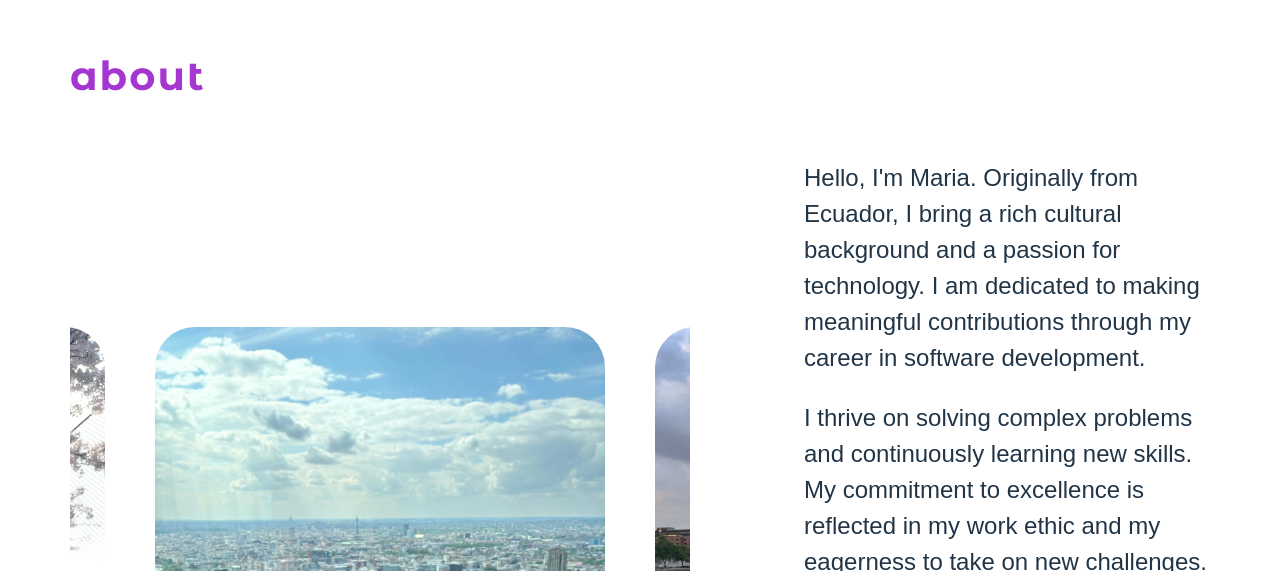
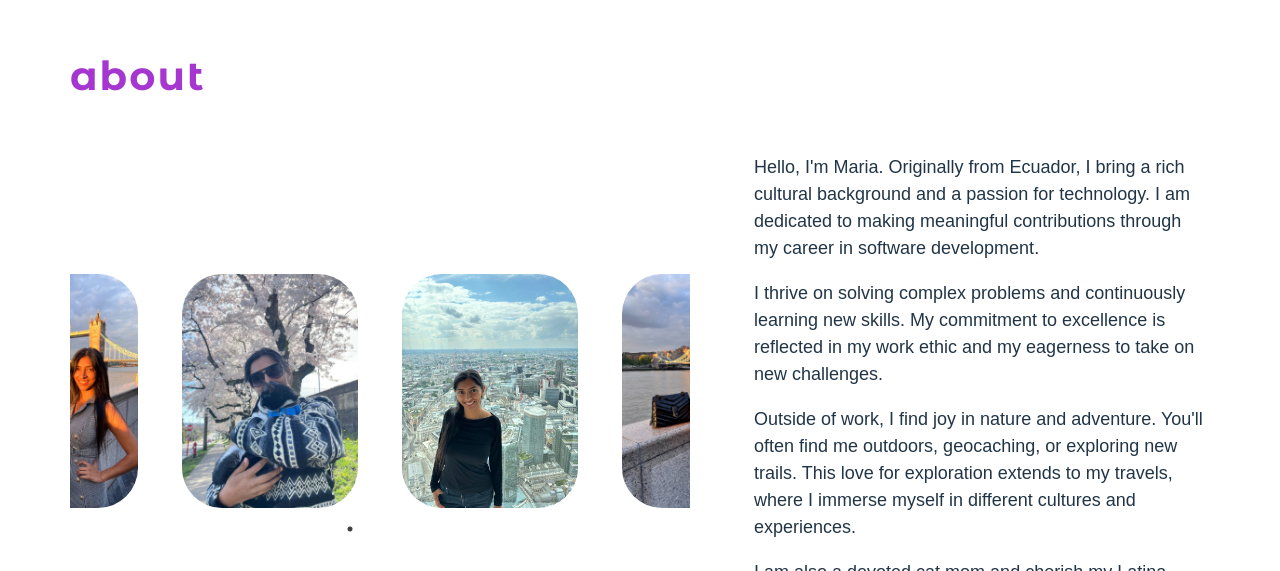
Before and after one commit to MariaVan8/portfolio-react, a React (Vite) app: page / in a window 1280 px wide. Shown: the part 3189-3760 px from the top of the page. Built offline with nearby package versions, Linux system fonts and the light colour scheme.

Commit message:
Fixed img height in carousel

```diff
--- a/src/components/About/About.jsx
+++ b/src/components/About/About.jsx
@@ -35,7 +35,21 @@ function About() {
 				breakpoint: 1240, // Desktop view
 				settings: {
 					slidesToShow: 2,
-					centerPadding: "80px", // Adjust this to create the overlap effect
+					centerPadding: "0px", // Adjust this to create the overlap effect
+				},
+			},
+			{
+				breakpoint: 1600, // Large desktop view
+				settings: {
+					slidesToShow: 2,
+					centerPadding: "90px",
+				},
+			},
+			{
+				breakpoint: 2600, // Large desktop view
+				settings: {
+					slidesToShow: 4,
+					centerPadding: "90px",
 				},
 			},
 		],
@@ -46,6 +60,7 @@ function About() {
 			<div className="spacer">
 				<div className="spacer-line"></div>
 			</div>
+			<div className="about_wrapper">
 				<section
 					className="about"
 					id="about">
@@ -88,7 +103,8 @@ function About() {
 						<p>
 							Hello, I'm Maria. Originally from Ecuador, I bring a rich cultural
 							background and a passion for technology. I am dedicated to making
-						meaningful contributions through my career in software development.
+							meaningful contributions through my career in software
+							development.
 						</p>
 						<p>
 							I thrive on solving complex problems and continuously learning new
@@ -97,8 +113,8 @@ function About() {
 						</p>
 						<p>
 							Outside of work, I find joy in nature and adventure. You'll often
-						find me outdoors, geocaching, or exploring new trails. This love for
-						exploration extends to my travels, where I immerse myself in
+							find me outdoors, geocaching, or exploring new trails. This love
+							for exploration extends to my travels, where I immerse myself in
 							different cultures and experiences.
 						</p>
 						<p>
@@ -109,6 +125,7 @@ function About() {
 						</p>
 					</section>
 				</div>
+			</div>
 			<div className="spacer">
 				<div className="spacer-line"></div>
 			</div>
--- a/src/components/About/About.scss
+++ b/src/components/About/About.scss
@@ -132,6 +132,11 @@
 
 	.about {
 		height: 26vh;
+		&_wrapper {
+			display: flex;
+			flex-direction: column;
+			gap: 6rem;
+		}
 		.first-layer {
 			font-size: 150px;
 		}
@@ -167,13 +172,16 @@
 		width: 40%;
 	}
 	.intro {
-		padding: 0 0 0 50px;
+		padding: 0;
 		width: 40%;
 		p {
-			font-size: $font-size-large;
+			font-size: $font-size-medium;
 		}
 	}
 	.about {
+		&_wrapper {
+			gap: 0;
+		}
 		&_container {
 			display: flex;
 			flex-direction: row;
@@ -183,7 +191,8 @@
 		}
 	}
 	.slick-slide img {
-		width: 90%;
+		max-height: 100%; // Ensure images do not overflow the slider height
+		object-fit: cover;
 	}
 	.slick-prev:before {
 		left: 0;
```
Lines whose indentation alone changed are shown as unchanged.
